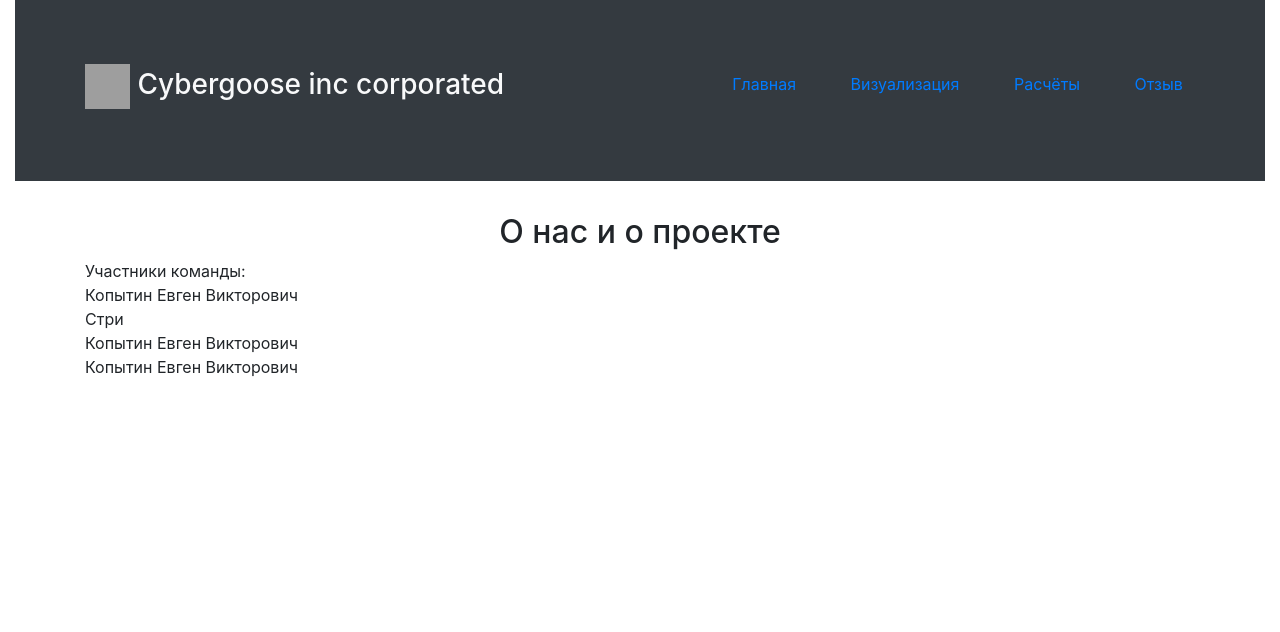
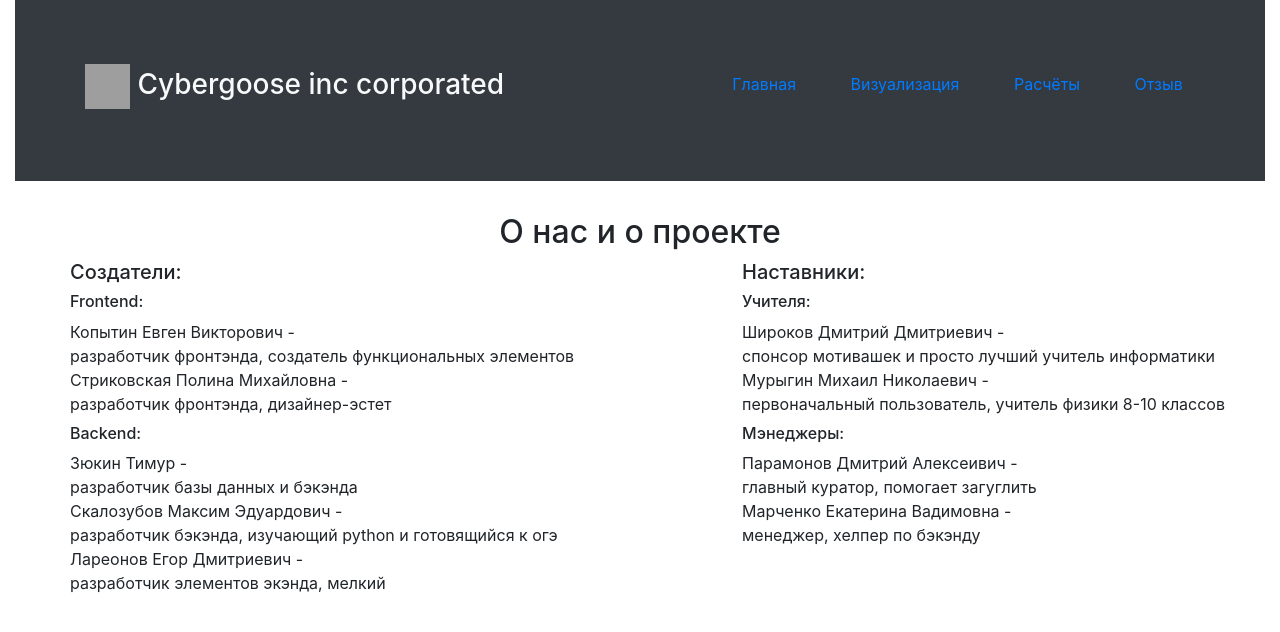
Before and after one commit to cybergoose1586/master, a Django app: template project/templates/about_us.html in a window 1280 px wide. Shown: the top 632 px of the page. Run offline with Django 3.2, Linux system fonts and the light colour scheme; the template is opened without the code that fills it, so the values that code supplies are empty; some libraries are stand-ins or nearby versions; grey boxes are pictures that could not be loaded.

Commit message:
AboutUsUpdate
ALLOFTHISSHIT

```diff
--- a/project/templates/about_us.html
+++ b/project/templates/about_us.html
@@ -63,23 +63,84 @@
 			<div class="container text-center">
 			<!-- Content here --><h2>О нас и о проекте</h2>
 			</div>
+
 			<div class="container">
-					<div class="col-sm">
+					<div class="row">
+							<div class="col">
+							</div>
+					</div>
+			</div>
+
+			<div class="container">
+					<div class="row">
+						<div class="col">
 							<div class="row">
-									Участники команды:
+									<h5>Создатели:</h5>
 							</div>
 							<div class="row">
-									Копытин Евген Викторович
+									<h6>Frontend:</h6>
 							</div>
 							<div class="row">
-									Стри
+									Копытин Евген Викторович -
+									<br> разработчик фронтэнда, создатель функциональных элементов </br>
 							</div>
 							<div class="row">
-									Копытин Евген Викторович
+									Стриковская Полина Михайловна -
+									<br> разработчик фронтэнда, дизайнер-эстет </br>
 							</div>
 							<div class="row">
-									Копытин Евген Викторович
+									<h6></h6>
 							</div>
+							<div class="row">
+									<h6>Backend:</h6>
+							</div>
+							<div class="row">
+									Зюкин Тимур -
+									<br> разработчик базы данных и бэкэнда </br>
+							</div>
+							<div class="row">
+									Скалозубов Максим Эдуардович -
+									<br> разработчик бэкэнда, изучающий python и готовящийся к огэ </br>
+							</div>
+							<div class="row">
+									Лареонов Егор Дмитриевич -
+									<br> разработчик элементов экэнда, мелкий </br>
+							</div>
+				</div>
+
+						<div class="row">
+							<div class="col">
+								<div class="row">
+								<h5>Наставники:</h5>
+							</div>
+							<div class="row">
+									<h6>Учителя:</h6>
+							</div>
+							<div class="row">
+									Широков Дмитрий Дмитриевич -
+									<br> спонсор мотивашек и просто лучший учитель информатики </br>
+							</div>
+							<div class="row">
+									Мурыгин Михаил Николаевич -
+									<br> первоначальный пользователь, учитель физики 8-10 классов </br>
+							</div>
+							<div class="row">
+									<h6></h6>
+							</div>
+							<div class="row">
+									<h6>Мэнеджеры:</h6>
+							</div>
+							<div class="row">
+									Парамонов Дмитрий Алексеивич -
+									<br> главный куратор, помогает загуглить </br>
+							</div>
+							<div class="row">
+									Марченко Екатерина Вадимовна -
+									<br> менеджер, хелпер по бэкэнду </br>
+							</div>
+						</div>
+					</div>
+				</div>
 				</div>
 			</div>
 
```
Also changed, not shown: project/templates/enter.html (+29 -7 lines), 1 other file.
